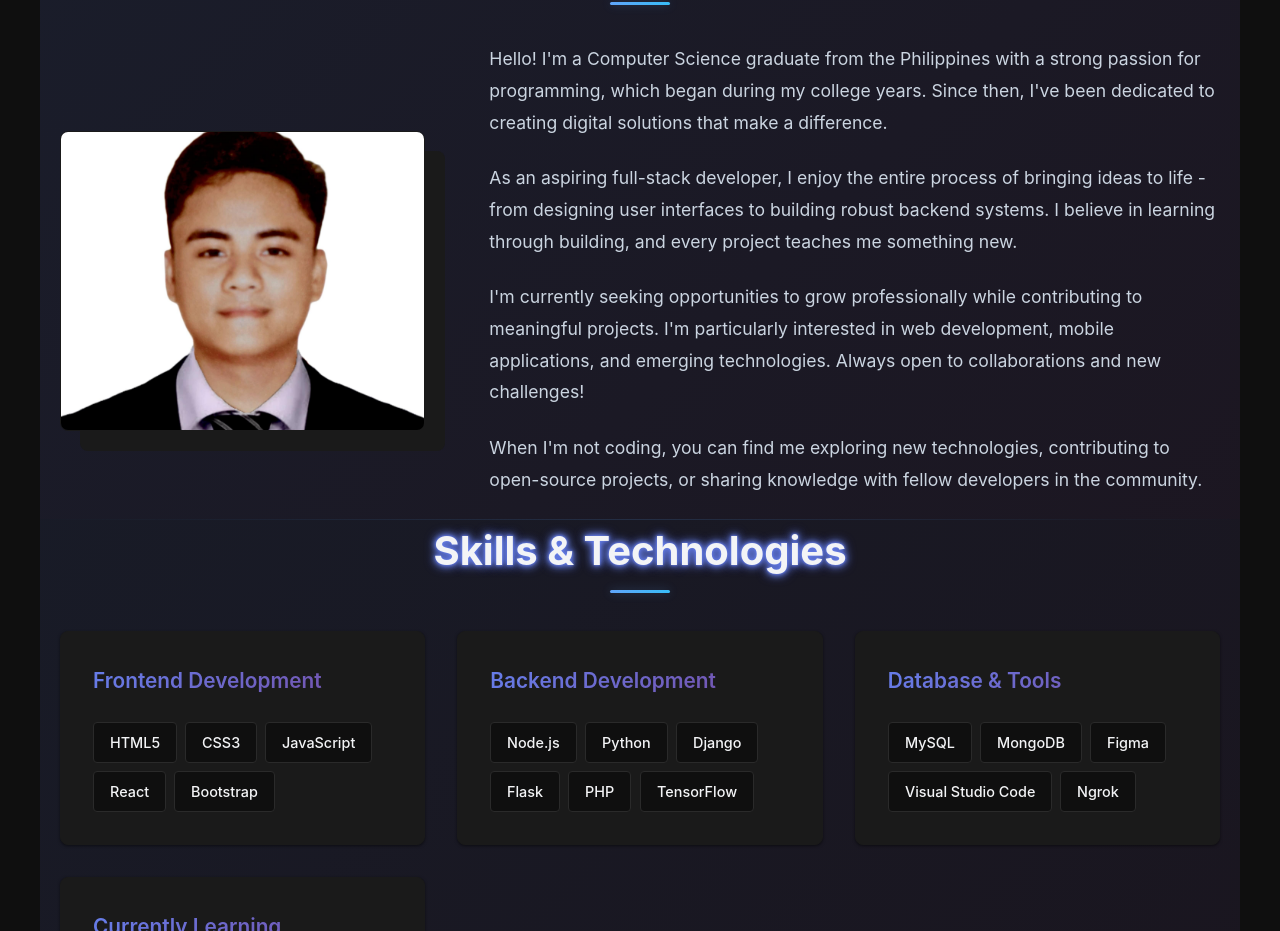
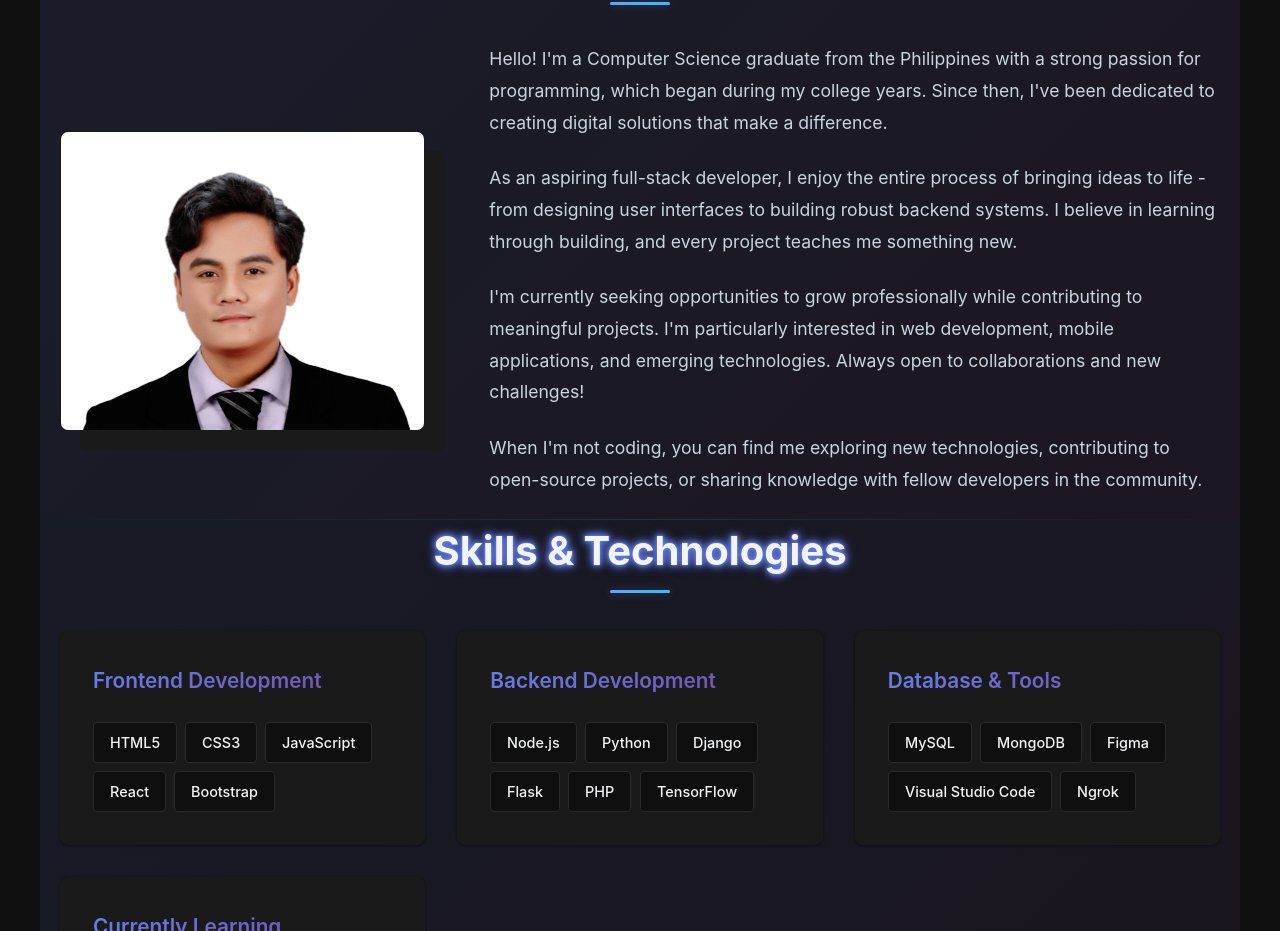
Before and after one commit to James-baranda/PORTFOLIO, a plain HTML site: page index.html in a window 1280 px wide. Shown: the part 940-1871 px from the top of the page. Drawn offline with Linux system fonts and the light colour scheme.

Commit message:
Update index.html

```diff
--- a/index.html
+++ b/index.html
@@ -1449,7 +1449,7 @@
         <h2 class="section-title fade-in">About Me</h2>
         <div class="about-content fade-in">
             <div class="about-image">
-                <img src="photo.jfif" alt="Rick James F. Baranda - Professional Headshot" class="profile-img">
+                <img src="Formal.jpg" alt="Rick James F. Baranda - Professional Headshot" class="profile-img">
             </div>
             <div class="about-text">
                 <p>Hello! I'm a Computer Science graduate from the Philippines with a strong passion for programming, which began during my college years. Since then, I've been dedicated to creating digital solutions that make a difference.</p>
```
